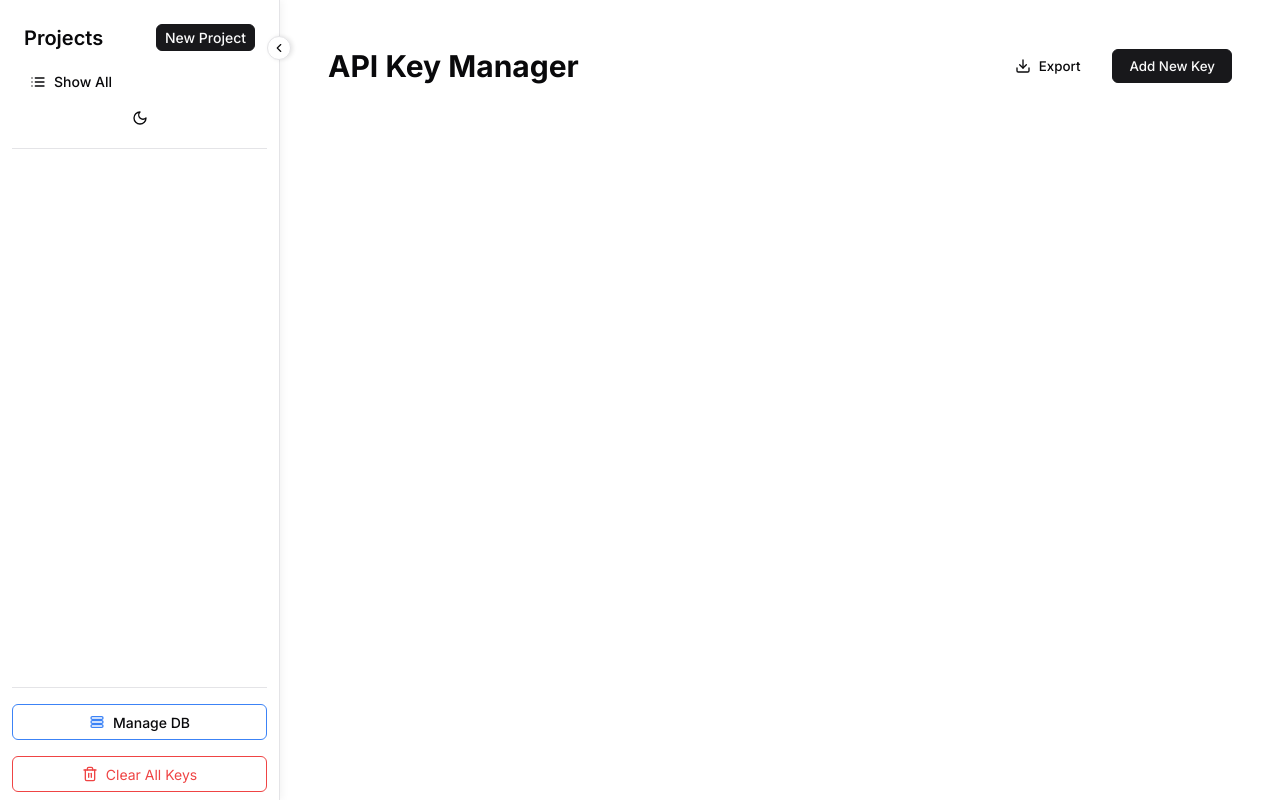
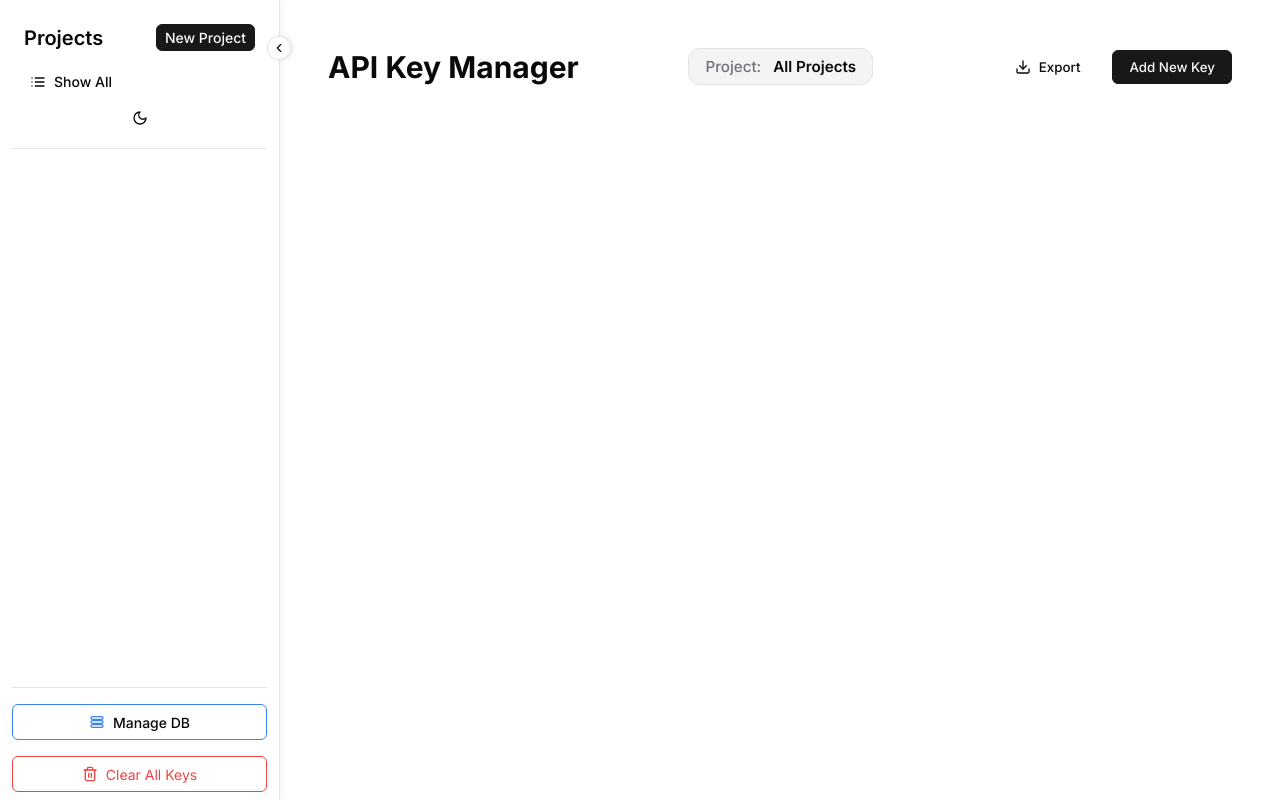
Before and after one commit to Eplisium/api_key_manager, a Flask app: page / in a window 1280 px wide. Run offline with Flask 2, Linux system fonts and the light colour scheme; data that the repository does not hold is empty; parts of the project's set-up code (start-up, migrations or seed data) failed here and were passed over.

Commit message:
Add selected project display and improve project selection UX
- Introduce new project badge in header to show current project context
- Update project selection logic to dynamically update project name display
- Refactor showAllKeys and selectProject functions for cleaner project state management
- Add responsive styling for selected project badge

```diff
--- a/static/script.js
+++ b/static/script.js
@@ -375,11 +375,8 @@ function renderKeys(keys) {
 function showAllKeys() {
     selectedProject = null;
     localStorage.removeItem('selectedProject');
-    document.querySelectorAll('.project-item').forEach(item => {
-        item.classList.remove('active');
-    });
-    // Hide import button when showing all keys
-    document.getElementById('import-env-btn').style.display = 'none';
+    document.getElementById('selected-project-name').textContent = 'All Projects';
+    document.querySelectorAll('.project-item').forEach(item => item.classList.remove('active'));
     fetchKeys();
 }
 
@@ -715,8 +712,16 @@ async function selectProject(projectId) {
         item.classList.remove('active');
         if (item.dataset.projectId == projectId) {
             item.classList.add('active');
+            // Update header display
+            const projectName = item.querySelector('.project-name').textContent;
+            document.getElementById('selected-project-name').textContent = projectName;
         }
     });
+
+    if (!projectId) {
+        document.getElementById('selected-project-name').textContent = 'All Projects';
+    }
+
     // Show/hide import button based on project selection
     document.getElementById('import-env-btn').style.display = projectId ? 'inline-flex' : 'none';
     fetchKeys();
@@ -892,13 +897,14 @@ document.addEventListener('DOMContentLoaded', async () => {
     const savedProject = localStorage.getItem('selectedProject');
     if (savedProject) {
         selectedProject = parseInt(savedProject);
-        document.querySelectorAll('.project-item').forEach(item => {
-            item.classList.toggle('active', item.dataset.projectId == selectedProject);
-        });
-        // Show import button if a project is selected
+        const projectItem = document.querySelector(`.project-item[data-project-id="${selectedProject}"]`);
+        if (projectItem) {
+            projectItem.classList.add('active');
+            const projectName = projectItem.querySelector('.project-name').textContent;
+            document.getElementById('selected-project-name').textContent = projectName;
+        }
         document.getElementById('import-env-btn').style.display = 'inline-flex';
     } else {
-        // Hide import button if no project is selected
         document.getElementById('import-env-btn').style.display = 'none';
     }
 
--- a/static/styles.css
+++ b/static/styles.css
@@ -2277,3 +2277,35 @@ select.input-field option {
         transform: scaleY(1);
     }
 }
+
+/* Selected Project Badge */
+.selected-project-badge {
+    background: var(--hover);
+    color: var(--foreground);
+    padding: 0.5rem 1rem;
+    border-radius: 0.75rem;
+    display: inline-flex;
+    align-items: center;
+    gap: 0.75rem;
+    font-size: 0.95rem;
+    border: 1px solid var(--border);
+    transition: all 0.2s ease;
+    max-width: 300px;
+}
+
+.selected-project-badge .badge-label {
+    color: var(--muted);
+    font-weight: 500;
+}
+
+.selected-project-badge .project-name {
+    font-weight: 600;
+    white-space: nowrap;
+    overflow: hidden;
+    text-overflow: ellipsis;
+}
+
+/* When sidebar is collapsed */
+.sidebar.collapsed + .main-content .selected-project-badge {
+    margin-left: 40px;
+}
--- a/templates/index.html
+++ b/templates/index.html
@@ -77,6 +77,10 @@
     <div class="main-content" id="main-content">
         <header class="header">
             <h1 class="title">API <span class="key-text" onclick="toggleRainbow(event)">Key</span> Manager</h1>
+            <div id="selected-project-display" class="selected-project-badge">
+                <span class="badge-label">Project:</span>
+                <span class="project-name" id="selected-project-name">All Projects</span>
+            </div>
             <div class="header-actions">
                 <input type="file" id="env-file-input" accept=".env,.json,.yaml,.yml,.properties,.conf,.config" style="display: none" onchange="handleEnvFileUpload(event)">
                 <div class="dropdown" style="margin-right: 8px;">
```
